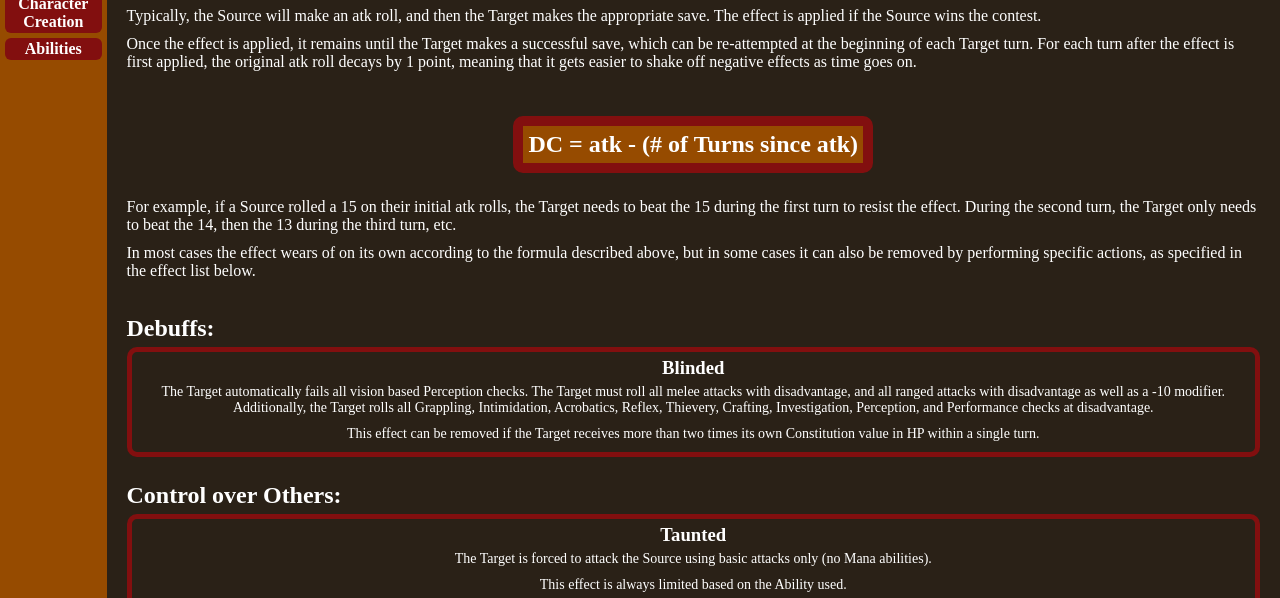
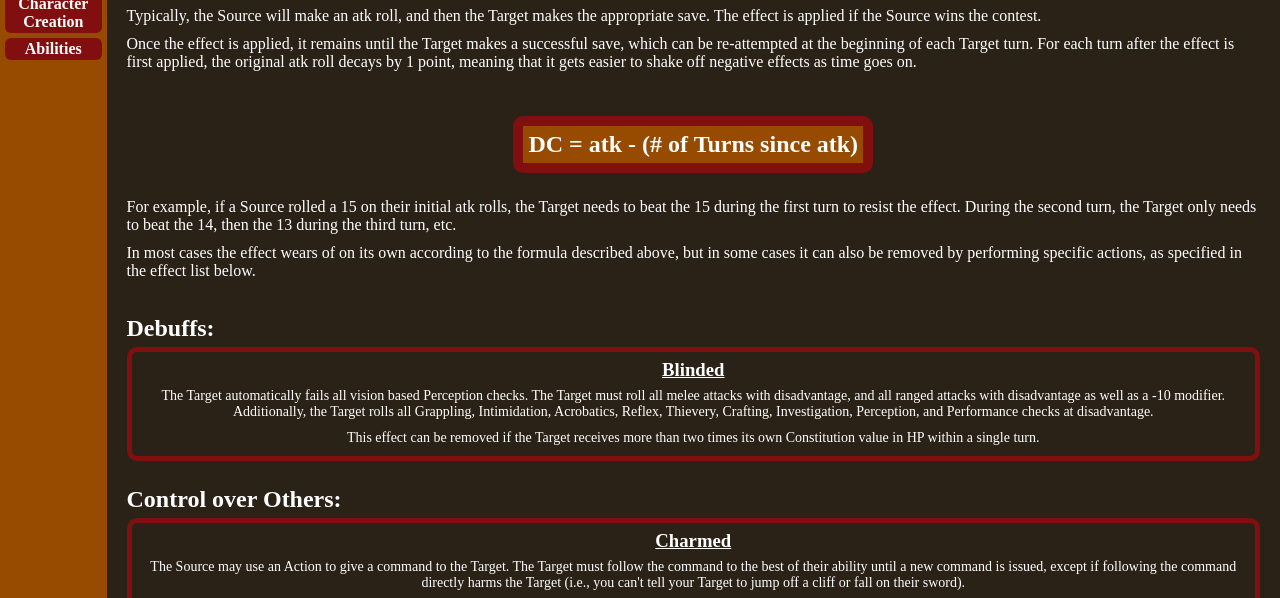
Before and after one commit to MasterHatu/HammRPG, a plain HTML site: page pages/effects.html in a window 1280 px wide. Shown: the part 141-739 px from the top of the page. Drawn offline with Linux system fonts and the light colour scheme.

Commit message:
work on formatting for effects page

```diff
--- a/CSS/style.css
+++ b/CSS/style.css
@@ -101,14 +101,15 @@ ul {
 	flex: 0 0 260px;
 }
 
-.Item-Card h1 {
+.Item-Card h1,
+.Item-Card h2,
+.Item-Card h3 {
 	flex: 0 0 auto;
 	margin: 2px 0;
 }
 
-.Item-Card h2 {
-	flex: 0 0 auto;
-	margin: 2px 0;
+.Item-Card h3 {
+	text-decoration: underline;
 }
 
 .Item-Card p {
--- a/pages/effects.html
+++ b/pages/effects.html
@@ -75,12 +75,6 @@
 			</div>
 			<h2>Control over Others:</h2>
 			<div class="Item-Card">
-				<h3>Taunted</h3>
-				<p>The <span class="Character">Target</span> is forced to attack the <span class="Character">Source</span>
-					using basic attacks only (no Mana abilities).</p>
-				<p>This effect is always limited based on the <span class="Ability">Ability</span> used.</p>
-			</div>
-			<div class="Item-Card">
 				<h3>Charmed</h3>
 				<p>The <span class="Character">Source</span> may use an Action to give a command to the <span
 					class="Character">Target</span>. The <span class="Character">Target</span> must follow the command to
@@ -97,6 +91,12 @@
 					<span class="Character">Target</span></i>.</p>
 				<p>This effect decays at 5x the normal rate => DC = atk - 5x(# of Turns since atk).</p>
 			</div>
+			<div class="Item-Card">
+				<h3>Taunted</h3>
+				<p>The <span class="Character">Target</span> is forced to attack the <span class="Character">Source</span>
+					using basic attacks only (no Mana abilities).</p>
+				<p>This effect is always limited based on the <span class="Ability">Ability</span> used.</p>
+			</div>
 		</div>
 		</div>
 	</div>
```
